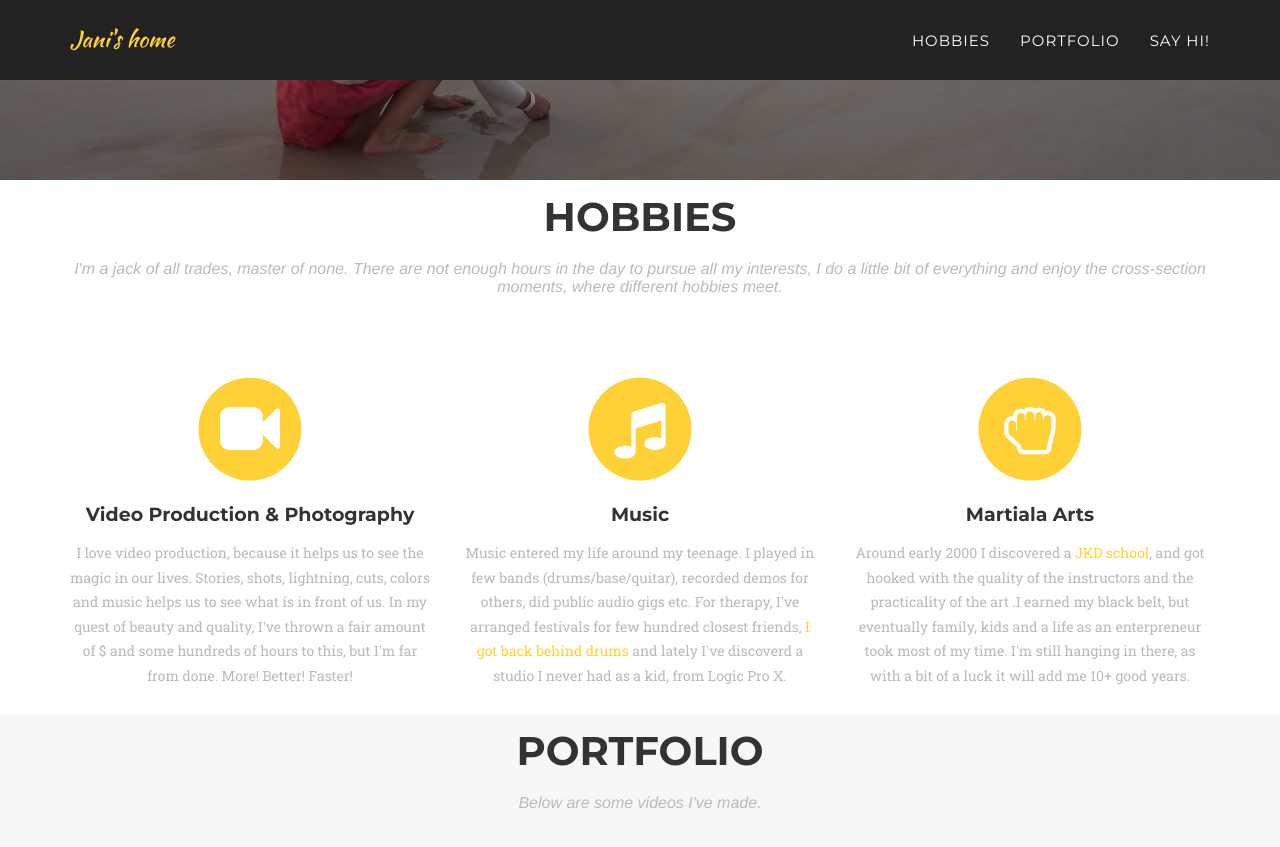
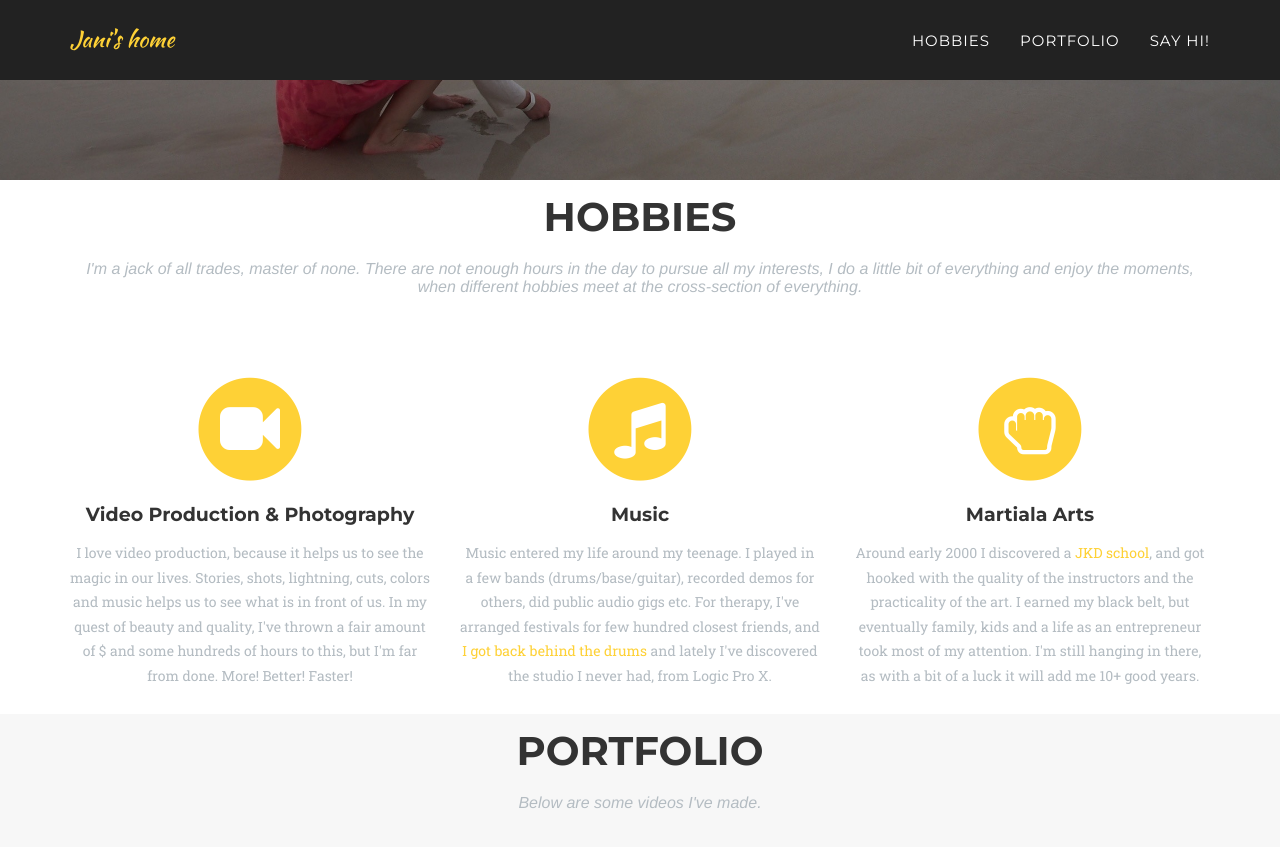
Before and after one commit to janikenttala/janikenttala.github.io, a Jekyll site: the page built from index.html, in a window 1280 px wide and 900 px high, scrolled down 385 px, cut to the strip 0-862 px from the top of the window. Shown: the top 847 px of the strip. Built offline with Jekyll 4.4.1, drawn with Linux system fonts in a browser that asks for light colours; some web fonts are replaced.

Commit message:
_includes/hobbies.html - language fixes

```diff
--- a/_includes/hobbies.html
+++ b/_includes/hobbies.html
@@ -5,9 +5,11 @@
                 <div class="col-lg-12 text-center">
                     <h2 class="section-heading">Hobbies</h2>
                     <h3 class="section-subheading text-muted">
-                      I'm a jack of all trades, master of none. There are not enough hours in the day to pursue all my interests,
-                      I do a little bit of everything and enjoy the cross-section moments,
-                      where different hobbies meet.
+                      I'm a jack of all trades, master of none. There are
+                      not enough hours in the day to pursue all my interests,
+                      I do a little bit of everything and enjoy the
+                      moments, when different hobbies meet at the cross-section
+                      of everything.
 
                     </h3>
                 </div>
@@ -19,10 +21,14 @@
                         <i class="fa fa-video-camera fa-stack-1x fa-inverse"></i>
                     </span>
                     <h4 class="service-heading">Video Production & Photography</h4>
-                    <p class="text-muted">I love video production, because it helps us to see the magic in our lives.
-                      Stories, shots, lightning, cuts, colors and music helps us to see what is in front of us.
-                      In my quest of beauty and quality, I've thrown a fair amount of $ and some hundreds of
-                      hours to this, but I'm far from done. More! Better! Faster!</p>
+                    <p class="text-muted">I love video production, because it
+                      helps us to see the magic in our lives.
+                      Stories, shots, lightning, cuts, colors and music helps
+                      us to see what is in front of us.
+                      In my quest of beauty and quality, I've thrown a fair
+                      amount of $ and some hundreds of
+                      hours to this, but I'm far from done. More! Better!
+                      Faster!</p>
                 </div>
                 <div class="col-md-4">
                     <span class="fa-stack fa-4x">
@@ -30,12 +36,15 @@
                         <i class="fa fa-music fa-stack-1x fa-inverse"></i>
                     </span>
                     <h4 class="service-heading">Music</h4>
-                    <p class="text-muted">Music entered my life around my teenage. I played in few bands (drums/base/quitar),
-                      recorded demos for others, did public audio gigs etc.
-                      For therapy, I've arranged festivals for few hundred
-                      closest friends, <a href="https://www.youtube.com/watch?v=fR6yLqiN80c">I got back behind drums</a>
-                      and lately I've discoverd a
-                      studio I never had as a kid, from Logic Pro X.</p>
+                    <p class="text-muted">Music entered my life around my teenage.
+                      I played in a few bands (drums/base/guitar), recorded demos
+                      for others, did public audio gigs etc. For therapy, I've
+                      arranged festivals for few hundred closest friends,
+                      and <a href="https://www.youtube.com/watch?v=fR6yLqiN80c">
+                      I got back behind the drums</a> and lately I've discovered
+                      the studio I never had, from Logic Pro X.
+                    </p>
+
 
                 </div>
                 <div class="col-md-4">
@@ -45,9 +54,13 @@
                     </span>
                     <h4 class="service-heading">Martiala Arts</h4>
                     <p class="text-muted">
-                      Around early 2000 I discovered a <a href="http://jkd.fi">JKD school</a>, and got hooked with the quality of the instructors and the practicality of the art
-                      .I earned my black belt, but eventually family, kids and a life as an enterpreneur took most of my time. I'm still hanging in there, as with a bit
-                      of a luck it will add me 10+ good years.
+                      Around early 2000 I discovered a <a href="http://jkd.fi">
+                      JKD school</a>,
+                      and got hooked with the quality of the instructors and the
+                      practicality of the art. I earned my black belt, but
+                      eventually family, kids and a life as an entrepreneur
+                      took most of my attention. I'm still hanging in there, as
+                      with a bit of a luck it will add me 10+ good years.
                     </p>
                 </div>
             </div>
```
